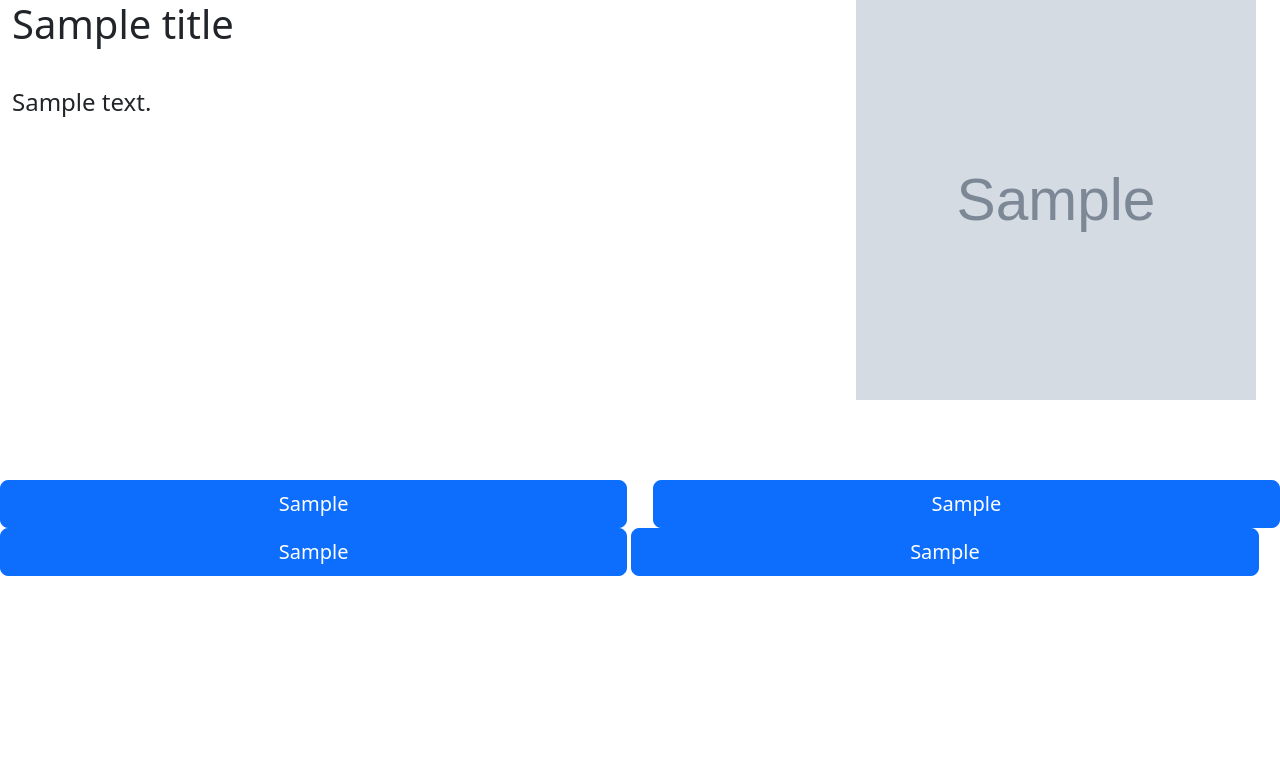
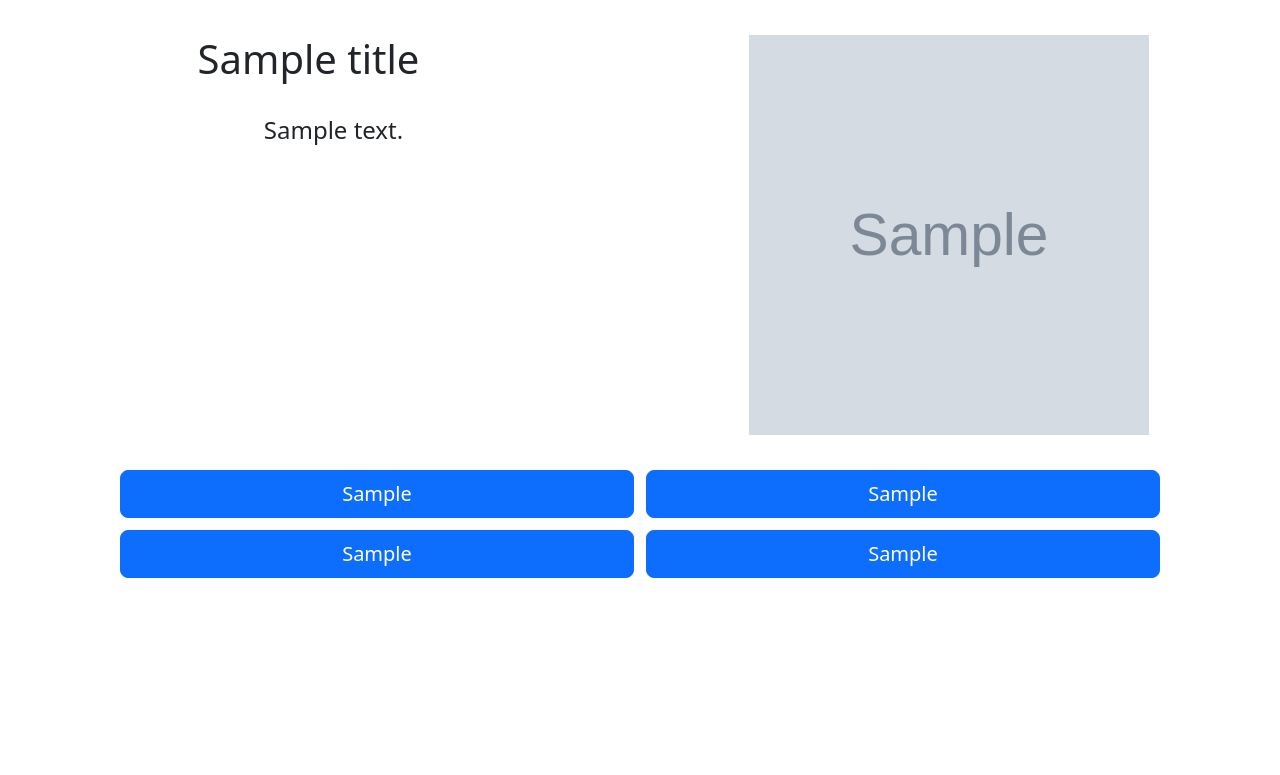
Before and after one commit to meetkpatel20/AI_Cap, a Flask app: template app/templates/game.html in a window 1280 px wide. Shown: the top 775 px of the page. Run offline with Flask 3, Linux system fonts and the light colour scheme; the template is opened without the code that fills it: most values are stand-ins (such as "Sample title", 1, 10 or a date in 2020); grey boxes marked "Sample" are stand-in pictures.

Commit message:
improve image generation consistency

```diff
--- a/app/langchain_utils.py
+++ b/app/langchain_utils.py
@@ -17,13 +17,13 @@ def generate_output_parser(ending=False):
     response_schemas.append(
         ResponseSchema(
             name="body",
-            description="the body of the chapter's content using 100 words"
+            description="the body of the chapter's content using 150 words"
         )
     )
     response_schemas.append(
         ResponseSchema(
             name="img_prompt",
-            description="a summarization of the body used for image generation in 50 words",
+            description="a summarization of the body used for image generation in less that 100 words but be sure to include descriptors about the character and setting",
         )
     )
 
@@ -129,5 +129,6 @@ def get_model_response(chain, parser, chapter_number, previous_choice):
 
 
 def generate_image(content):
+    print(content)
     img_url = DallEAPIWrapper().run(content)
     return img_url
--- a/app/routes.py
+++ b/app/routes.py
@@ -9,11 +9,13 @@ from app.langchain_utils import (
     generate_end_prompt,
     generate_output_parser,
     generate_format_instructions,
-    generate_image
+    # generate_image,
 )
+from app.image_generation import IMG_Prompt_model, img_model
 
 CHAIN = None
 PARSER = None
+ART = {}
 
 
 @app.route("/")
@@ -39,13 +41,14 @@ def begin():
     session["creature"] = request.args.get("creature")
     session["name"] = request.args.get("name")
 
-    global CHAIN, PARSER
+    global CHAIN, PARSER, ART
     CHAIN, PARSER = generate_chain(session)
-    content = get_model_response(
-        CHAIN, PARSER, session["current_chapter"], "None")
+    content = get_model_response(CHAIN, PARSER, session["current_chapter"], "None")
     session["body"] = content.get("body")
-    img_url = generate_image(session["body"])
-
+    ART = IMG_Prompt_model(session["body"])
+    # img_url = generate_image(session["body"])
+    ART["chapter"] = session["body"]
+    img_url = img_model(ART)
     return render_template(
         "begin.html",
         title=content.get("title"),
@@ -72,7 +75,10 @@ def game():
         CHAIN, PARSER, session["current_chapter"], session["body"]
     )
     session["body"] = content.get("body")
-    img_url = generate_image(session["body"])
+    # img_url = generate_image(session["body"])
+    global ART
+    ART["chapter"] = session["body"]
+    img_url = img_model(ART)
 
     return render_template(
         "game.html",
@@ -88,7 +94,7 @@ def game():
 
 @app.route("/end", methods=["GET"])
 def end():
-    global CHAIN, PARSER
+    global CHAIN, PARSER, ART
     PARSER = generate_output_parser(ending=True)
     format_instructions = generate_format_instructions(PARSER)
     prompt = generate_end_prompt(format_instructions)
@@ -96,11 +102,13 @@ def end():
     content = get_model_response(
         CHAIN, PARSER, session["current_chapter"], session["body"]
     )
-    img_url = generate_image(content.get("body"))
+    # img_url = generate_image(content.get("body"))
+    ART["chapter"] = content.get("body")
+    img_url = img_model(ART)
 
     return render_template(
         "end.html",
         title=content.get("title"),
         body=content.get("body"),
-        image_link=img_url
+        image_link=img_url,
     )
--- a/app/static/styles/game.css
+++ b/app/static/styles/game.css
@@ -1,89 +1,40 @@
-* {
+.top {
+    display: flex;
+    justify-content: center;
 }
 
-body {
+.container {
+    padding: 35px;
+    flex: 1;
     display: flex;
     flex-direction: column;
+    align-items: center;
+    gap: 25px;
 }
 
-/*h4 {
-    width: 25%;
-}*/
-
-#title {
-    width: 100%;
-    height: 10vh;
-    overflow-x: hidden;
-    overflow-y: auto;
+.scroll {
+    margin-left: 50px;
 }
 
-.containter {
+.image-side {
+    padding: 35px;
+    flex: 1;
     display: flex;
     justify-content: center;
     align-items: center;
 }
 
-.image-side {
-    width: 50%;
-    height: 100%;
-    /* background-color: lightblue; */
+.bottom {
+    margin-left: 120px;
+    margin-right: 120px;
 }
 
-.top {
-    display: flex;
-    justify-content: space-around;
-    height: 60vh;
+.choices {
+    display: grid;
+    grid-template-columns: repeat(2, 1fr);
+    gap: 12px;
 }
 
-.bottom {
-    justify-content: center;
-    height: 37vh;
-    /*bottom: 0px;
-    position: fixed;
-    background-color: slategray;
-    border-top-left-radius: 2em;
-    border-top-right-radius: 2em;*/
-}
-
-.end {
-    display: flex;
-    justify-content: space-around;
-}
-
-.button {
-    width: 49%;
-    white-space: normal;
-}
-
-.loading{
+.loading {
     text-align: center;
 }
-
-div.body {
-    /*margin: 4px, 4px;
-    padding: 4px;*/
-    width: 100%;
-    height: 50vh;
-    overflow-x: hidden;
-    overflow-y: auto;
-    text-align: justify;
-}
-
-div.choices {
-    /*margin: 4px, 4px;
-    padding: 4px;*/
-    width: 100%;
-    height: 35vh;
-    overflow-x: hidden;
-    overflow-y: auto;
-    text-align: justify;
-}
-
-div.body_end {
-    /*margin: 4px, 4px;
-    padding: 4px;*/
-    width: 100%;
-    overflow-x: hidden;
-    overflow-y: auto;
-    text-align: justify;
-}
--- a/app/templates/begin.html
+++ b/app/templates/begin.html
@@ -32,10 +32,9 @@
             </section>
         </div>
         <div class="bottom">
-            <form action="/game" method="post">
+            <form class="choices" action="/game" method="post">
                 <button type="button submit" class="btn btn-primary btn-lg button" name="choice-btn" value="{{ choice1 }}" onclick="loadingNotifier()">{{ choice1 }}</button>
                 <button type="button submit" class="btn btn-primary btn-lg button" name="choice-btn" value="{{ choice2 }}" onclick="loadingNotifier()">{{ choice2 }}</button>
-                <br>
                 <button type="button submit" class="btn btn-primary btn-lg button" name="choice-btn" value="{{ choice3 }}" onclick="loadingNotifier()">{{ choice3 }}</button>
                 <button type="button submit" class="btn btn-primary btn-lg button" name="choice-btn" value="{{ choice4 }}" onclick="loadingNotifier()">{{ choice4 }}</button>
             </form>
--- a/app/templates/game.html
+++ b/app/templates/game.html
@@ -4,11 +4,10 @@
     <head>
         <meta charset="UTF-8" />
         <meta name="viewport" content="width=device-width, initial-scale=1" />
-        <title>Story JAM: Ch. {{ chapter_num }}: {{ title }}</title>
-        <link rel="icon" type="image/png" href="/static/image/Story_JAM_Logo_Final.png"/>
+        <title>AI GAME</title>
         <link href="{{ url_for('static', filename='styles/game.css') }}" rel="stylesheet" />
 
-        <!-- Testing bootstrap code from CS 120-->
+        <!-- Testiong bootstrap code from CS 120-->
         <!-- Bootstrap CDN Code: (I removed the integrity/anonymous attriutes)-->
         <link
           href="https://cdn.jsdelivr.net/npm/bootstrap@5.3.3/dist/css/bootstrap.min.css"
@@ -21,7 +20,7 @@
         <div class="top">
             <div class="container">
                 <h1 id="title">{{ title }}</h1>
-                <div class="body">
+                <div class="scroll">
                     <h4>{{ body }}</h4>
                 </div>
             </div>
@@ -32,14 +31,12 @@
             </section>
         </div>
         <div class="bottom">
-            <div class="choices">
-                <form action="/game" method="post">
-                    <button type="button submit" class="btn btn-primary btn-lg button" name="choice-btn" value="{{ choice1 }}" onclick="loadingNotifier()">{{ choice1 }}</button>
-                    <button type="button submit" class="btn btn-primary btn-lg button" name="choice-btn" value="{{ choice2 }}" onclick="loadingNotifier()">{{ choice2 }}</button>
-                    <button type="button submit" class="btn btn-primary btn-lg button" name="choice-btn" value="{{ choice3 }}" onclick="loadingnotifier()">{{ choice3 }}</button>
-                    <button type="button submit" class="btn btn-primary btn-lg button" name="choice-btn" value="{{ choice4 }}" onclick="loadingNotifier()">{{ choice4 }}</button>
-                </form>
-            </div>
+            <form class="choices" action="/game" method="post">
+                <button type="button submit" class="btn btn-primary btn-lg button" name="choice-btn" value="{{ choice1 }}" onclick="loadingNotifier()">{{ choice1 }}</button>
+                <button type="button submit" class="btn btn-primary btn-lg button" name="choice-btn" value="{{ choice2 }}" onclick="loadingNotifier()">{{ choice2 }}</button>
+                <button type="button submit" class="btn btn-primary btn-lg button" name="choice-btn" value="{{ choice3 }}" onclick="loadingnotifier()">{{ choice3 }}</button>
+                <button type="button submit" class="btn btn-primary btn-lg button" name="choice-btn" value="{{ choice4 }}" onclick="loadingNotifier()">{{ choice4 }}</button>
+            </form>
             <p id="loading" class="loading"></p>
             <!-- <br>
             <p id="output">{{ output }}</p> -->
--- a/requirements.txt
+++ b/requirements.txt
@@ -1,4 +1,5 @@
 flask
+requests
+langchain
+langchain_openai
 openai
-python-dotenv
-beautifulsoup4
```
Also changed, not shown: app/image_generation.py (added, +68 -0 lines).
